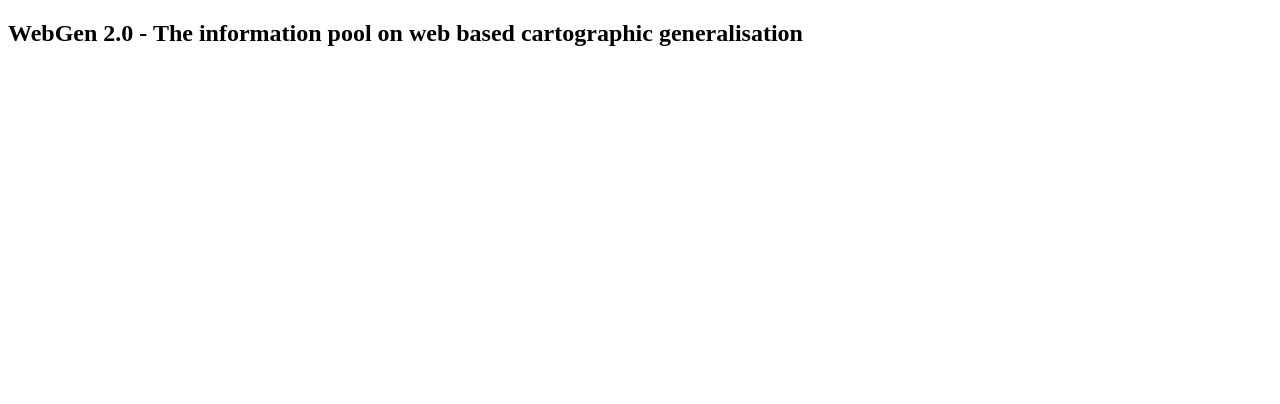
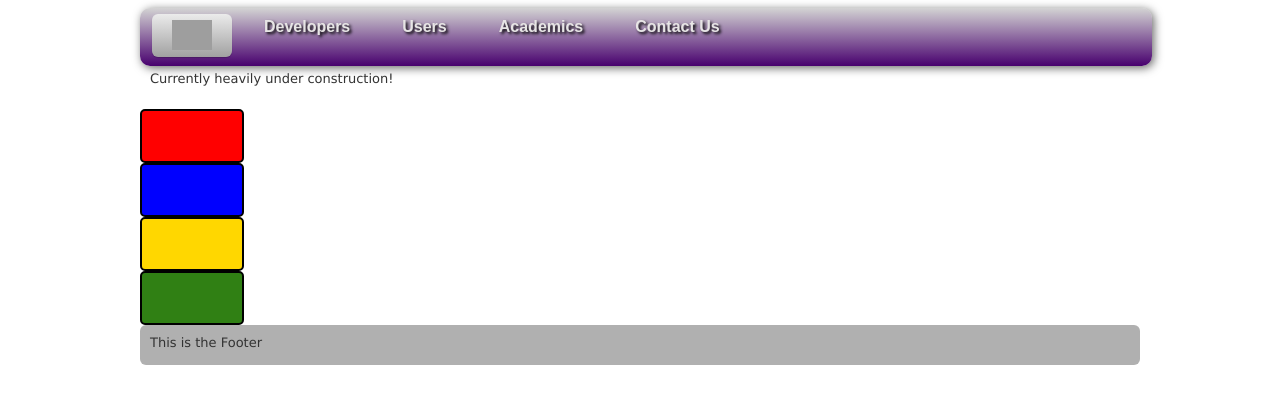
Before and after one commit to WebGeneralisation/webgeneralisation.github.com, a plain HTML site: page index.html in a window 1280 px wide. Drawn offline with Linux system fonts and the light colour scheme; grey boxes are pictures that could not be loaded.

Commit message:
basic layout and menu bar

```diff
--- a/index.html
+++ b/index.html
@@ -1,13 +1,46 @@
 <!DOCTYPE html>
 <html>
 <head>
- <title>WebGen 2.0</title>
- <style>
+<title>WebGeneneralisation</title>
 
- </style>
+<!--[if IE]><script src="http://html5shiv.googlecode.com/svn/trunk/html5.js"></script><![endif]-->
+<link rel="stylesheet" type="text/css" href="styles/main_style.css" />
+<link rel="stylesheet" type="text/css" href="styles/mbar_style.css" />
+<link rel="stylesheet" type="text/css" href="styles/content_style.css" />
+
 </head>
 <body>
- <h2> WebGen 2.0 - The information pool on web based cartographic generalisation </h2>
+    <div id="wrapper">
+        <div id="navigation">
+        	<div>
+            <ul id="menu-bar">
+				 <li class="active"><a id='logo' href='#'><img src="https://raw.github.com/WebGeneralisation/Admin_CorporateDesign/master/webgen_logo_new.png" alt="WebGen" height="30"></a></li>
+				 <li><a href="#">Developers</a>
+				  <ul>
+				   <li><a href="#">Administrative</a></li>
+				   <li><a href="#">Applications</a></li>
+				   <li><a href="#">Functionalities</a></li>
+				  </ul>
+				 </li>
+				 <li><a href="#">Users</a></li>
+				 <li><a href="#">Academics</a></li>
+				 <li><a href="#">Contact Us</a></li>
+				</ul>
+			</div>
 
+        </div>
+        <div id="content">
+        	<div>
+           	<p>Currently heavily under construction!</p>
+           	<div id="one"></div>
+			<div id="two"></div>
+			<div id="three"></div>
+			<div id="four"></div>
+       		</div>
+       </div>
+        <div id="footer">
+            <p>This is the Footer</p>
+        </div>
+    </div>
 </body>
 </html>
--- /dev/null
+++ b/styles/content_style.css
@@ -0,0 +1,25 @@
+div div div div{
+    display:block-inline;
+	height: 50px;
+	width: 100px;
+	border: 2px solid black;
+	border-radius: 5px;
+	/*Add your CSS here!*/
+
+}
+
+#one {
+	background-color: #FF0000;
+}
+
+#two {
+	background-color: #0000FF;
+}
+
+#three {
+	background-color: #FFD700;
+}
+
+#four {
+	background-color: #308014;
+}
--- /dev/null
+++ b/styles/main_style.css
@@ -0,0 +1,35 @@
+/*The basic layout was created with layout-generator: http://www.cssportal.com/layout-generator/*/
+body {
+    font-family: Verdana, Arial, Helvetica, sans-serif;
+    font-size: 13px;
+    color:#333
+}
+
+p {
+    padding: 10px;
+}
+
+#wrapper {
+    margin: 0 auto;
+    width: 1000px;
+}
+
+#navigation {
+    float: left;
+    height: 40px;
+    width: 1000px;
+}
+
+#content {
+    float: left;
+    background: #FFFFFF;
+    width: 1000px;
+}
+
+#footer {
+    height: 40px;
+    width: 1000px;
+    background: #b0b0b0;
+    border-radius: 6px;
+    clear: both;
+}
--- /dev/null
+++ b/styles/mbar_style.css
@@ -0,0 +1,154 @@
+/*This style was created with css-menu-generator: http://www.cssportal.com/css3-menu-generator/#*/
+
+#menu-bar {
+  width: 100%;
+  margin: 0px 0px 0px 0px;
+  padding: 6px 6px 4px 6px;
+  height: 48px;
+  line-height: 100%;
+  border-radius: 10px;
+  -webkit-border-radius: 10px;
+  -moz-border-radius: 10px;
+  box-shadow: 2px 2px 10px #666666;
+  -webkit-box-shadow: 2px 2px 10px #666666;
+  -moz-box-shadow: 2px 2px 10px #666666;
+  background: #8B8B8B;
+  background: linear-gradient(top,  rgba(66%, 66%, 66%, 0.5),  rgba(28%, 0%, 43%, 1));
+  background: -ms-linear-gradient(top,  rgba(66%, 66%, 66%, 0.5),  rgba(28%, 0%, 43%, 1));
+  background: -webkit-gradient(linear, left top, left bottom, from(rgba(66%, 66%, 66%, 0.5)), to(rgba(28%, 0%, 43%, 1)));
+  background: -moz-linear-gradient(top,  rgba(66%, 66%, 66%, 0.5),  rgba(28%, 0%, 43%, 1));
+  border: solid 0px #6D6D6D;
+  position:relative;
+  z-index:999;
+}
+
+
+#menu-bar li {
+  margin: 0px px 6px 0px;
+  padding: 0px 6px 0px 6px;
+  float: left;
+  position: relative;
+  list-style: none;
+}
+#menu-bar a {
+  font-weight: bold;
+  font-family: arial;
+  font-style: normal;
+  font-size: 16px;
+  color: #E7E5E5;
+  text-decoration: none;
+  display: block;
+  padding: 6px 20px 6px 20px;
+  margin: 0;
+  margin-bottom: 6px;
+  border-radius: 6px;
+  -webkit-border-radius: 6px;
+  -moz-border-radius: 6px;
+  text-shadow: 2px 2px 3px #000000;
+}
+#menu-bar li ul li a {
+  margin: 0;
+}
+#menu-bar .active a, #menu-bar li:hover > a {
+  background: #0399D4;
+  background: linear-gradient(top,  #EBEBEB,  #A1A1A1);
+  background: -ms-linear-gradient(top,  #EBEBEB,  #A1A1A1);
+  background: -webkit-gradient(linear, left top, left bottom, from(#EBEBEB), to(#A1A1A1));
+  background: -moz-linear-gradient(top,  #EBEBEB,  #A1A1A1);
+  color: #444444;
+  -webkit-box-shadow: 0 1px 1px rgba(0, 0, 0, .2);
+  -moz-box-shadow: 0 1px 1px rgba(0, 0, 0, .2);
+  box-shadow: 0 1px 1px rgba(0, 0, 0, .2);
+  text-shadow: 2px 2px 3px #FFFFFF;
+}
+#menu-bar ul li:hover a, #menu-bar li:hover li a {
+  background: none;
+  border: none;
+  color: #666;
+  -box-shadow: none;
+  -webkit-box-shadow: none;
+  -moz-box-shadow: none;
+}
+#menu-bar ul a:hover {
+  background: #0399D4 !important;
+  background: linear-gradient(top,  #04ACEC,  #0186BA) !important;
+  background: -ms-linear-gradient(top,  #04ACEC,  #0186BA) !important;
+  background: -webkit-gradient(linear, left top, left bottom, from(#04ACEC), to(#0186BA)) !important;
+  background: -moz-linear-gradient(top,  #04ACEC,  #0186BA) !important;
+  color: #FFFFFF !important;
+  border-radius: 0;
+  -webkit-border-radius: 0;
+  -moz-border-radius: 0;
+  text-shadow: 2px 2px 3px #FFFFFF;
+}
+#menu-bar ul {
+  background: #DDDDDD;
+  background: linear-gradient(top,  #FFFFFF,  #CFCFCF);
+  background: -ms-linear-gradient(top,  #FFFFFF,  #CFCFCF);
+  background: -webkit-gradient(linear, left top, left bottom, from(#FFFFFF), to(#CFCFCF));
+  background: -moz-linear-gradient(top,  #FFFFFF,  #CFCFCF);
+  display: none;
+  margin: 0;
+  padding: 0;
+  width: 185px;
+  position: absolute;
+  top: 34px;
+  left: 0;
+  border: solid 1px #B4B4B4;
+  border-radius: 10px;
+  -webkit-border-radius: 10px;
+  -moz-border-radius: 10px;
+  -webkit-box-shadow: 2px 2px 3px #222222;
+  -moz-box-shadow: 2px 2px 3px #222222;
+  box-shadow: 2px 2px 3px #222222;
+}
+#menu-bar li:hover > ul {
+  display: block;
+}
+#menu-bar ul li {
+  float: none;
+  margin: 0;
+  padding: 0;
+}
+#menu-bar ul a {
+  padding:10px 0px 10px 15px;
+  color:#424242 !important;
+  font-size:12px;
+  font-style:normal;
+  font-family:arial;
+  font-weight: normal;
+  text-shadow: 2px 2px 3px #FFFFFF;
+}
+#menu-bar ul li:first-child > a {
+  border-top-left-radius: 10px;
+  -webkit-border-top-left-radius: 10px;
+  -moz-border-radius-topleft: 10px;
+  border-top-right-radius: 10px;
+  -webkit-border-top-right-radius: 10px;
+  -moz-border-radius-topright: 10px;
+}
+#menu-bar ul li:last-child > a {
+  border-bottom-left-radius: 10px;
+  -webkit-border-bottom-left-radius: 10px;
+  -moz-border-radius-bottomleft: 10px;
+  border-bottom-right-radius: 10px;
+  -webkit-border-bottom-right-radius: 10px;
+  -moz-border-radius-bottomright: 10px;
+}
+#menu-bar:after {
+  content: ".";
+  display: block;
+  clear: both;
+  visibility: hidden;
+  line-height: 0;
+  height: 0;
+}
+#menu-bar {
+  display: inline-block;
+}
+  html[xmlns] #menu-bar {
+  display: block;
+}
+* html #menu-bar {
+  height: 1%;
+}
```
